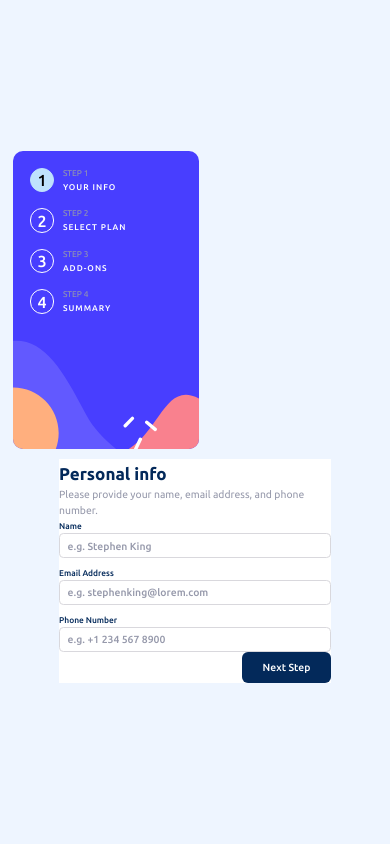
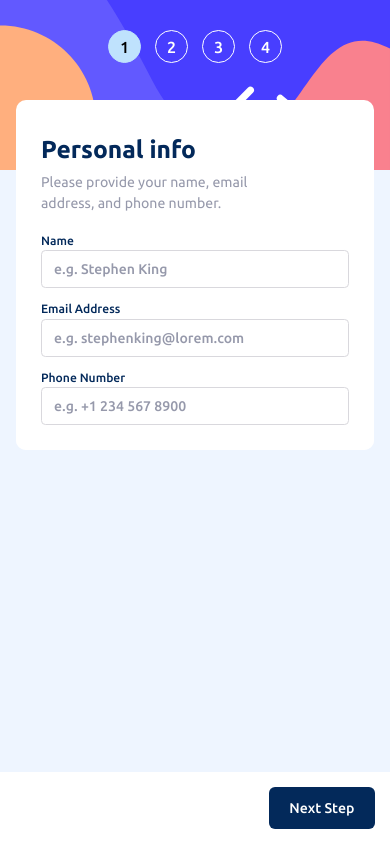
Before and after one commit to EscapismValery/multi-step-form, a React (Create React App) app: page /step2 in a window 390 px wide. Built offline with nearby package versions, Linux system fonts and the light colour scheme.

Commit message:
Адаптация под мобильные устройства

```diff
--- a/src/App.scss
+++ b/src/App.scss
@@ -12,6 +12,11 @@
 	height: 100vh;
 	overflow: hidden;
 	background-color: #EEF5FF;
+	@media screen and (max-width: 767px) {
+		align-items: flex-start;
+		position: relative;
+		overflow-y: auto;
+	}
 }
 /* ----------- Контейнер со всем содержимым ----------- */
 .cardform {
@@ -22,19 +27,26 @@
 	padding: 13px;
 	@media screen and (max-width: 767px) {
 		flex-direction: column;
-		background-color: transparent;
+		margin: 0 16px 100px;
+		width: 100%;
+		z-index: 3;
+		padding: 0;
 	}
 	&__container {
 		display: flex;
 		flex-direction: column;
 		justify-content: space-between;
 		@include adaptive("width", 450, 260, "px");
-		// width: 450px;
 		margin: 20px auto;
 		@include adaptive("margin-top", 20, 10, "px");
 		@include adaptive("margin-bottom", 20, 10, "px");
 		@media screen and (max-width: 767px) {
 			background-color: #fff;
+			width: 100%;
+			height: auto;
+			margin: 100px auto 0px;
+			padding: 25px;
+			border-radius: 10px;
 		}
 	}
 }
@@ -42,33 +54,49 @@
 .sidebar {
 	@include adaptive("width", 275, 180, "px");
 	@include adaptive("height", 568, 280, "px");
-	// width: 275px;
-	// height: 568px;
 	@include adaptive("padding", 30, 16, "px");
-	// padding: 30px;
 	background: url("./images/bg-sidebar-desktop.svg") no-repeat 50% 50%;
 	background-size: cover;
 	border-radius: 10px;
+	@media screen and (max-width: 767px) {
+		position:absolute;
+		top: 0;
+		left: 0;
+		width: 100%;
+		height: 170px;
+		border-radius: 0;
+		background-position: 50% 88%;
+		padding: 30px;
+		z-index: -1;
+	}
+	&__steps {
+		@media screen and (max-width: 767px) {
+			display: flex;
+			justify-content: center;
+			align-items: center;
+			gap: 14px;
+		}
+	}
 }
 .step {
 	display: flex;
 	align-items: center;
-	// gap: 15px;
 	@include adaptive("gap", 15, 8, "px");
 	@include adaptive("margin-bottom", 30, 15, "px");
-	// margin-bottom: 30px;
 	color: #fff;
 	&__number {
 		@include adaptive("width", 33, 24, "px");
 		@include adaptive("height", 33, 24, "px");
-		// width: 33px;
-		// height: 33px;
 		display: flex;
 		justify-content: center;
 		align-items: center;
 		border-radius: 50px;
 		background-color: transparent;
 		border: 1px solid #fff;
+		@media screen and (max-width: 767px) {
+			width: 33px;
+			height: 33px;
+		}
 	}
 	&.active &__number {
 		background-color: #BFE2FD;
@@ -77,14 +105,15 @@
 	}
 	&__text {
 		@include adaptive("height", 33, 22, "px");
-		// height: 33px;
 		display: flex;
 		flex-direction: column;
 		justify-content: space-between;
 		text-transform: uppercase;
-		// font-size: 0.9em;
 		@include adaptive("font-size", 14, 8, "px");
 		line-height: 1;
+		@media screen and (max-width: 767px) {
+			display: none;
+		}
 	}
 	&__id {
 		font-family: "Ubuntu-Regular";
@@ -109,64 +138,62 @@
 		height: 100%;
 	}
 	&__title {
-		@include adaptive("margin-top", 15, 5, "px");
-		@include adaptive("margin-bottom", 10, 5, "px");
-		// margin-top: 15px;
-		// margin-bottom: 10px;
+		@include adaptive("margin-top", 15, 12, "px");
+		@include adaptive("margin-bottom", 10, 10, "px");
 		font-family: Ubuntu-Bold;
-		@include adaptive("font-size", 32, 16, "px");
-		// font-size: 32px;
+		@include adaptive("font-size", 32, 24, "px");
 		color:#03295A;
 	}
 	&__text {
 		color: #9699AB;
 		font-family: Ubuntu-Regular;
-		@include adaptive("font-size", 16, 10, "px");
-		// font-size: 16px;
+		@include adaptive("font-size", 16, 14, "px");
 		line-height: 1.5;
-		@include adaptive("margin-bottom", 30, 2, "px");
-		// margin-bottom: 30px;
+		@include adaptive("margin-bottom", 30, 20, "px");
+		@media screen and (max-width: 767px) {
+			width: 80%;
+		}
 	}
 	&__content {
 		display: flex;
 		flex-direction: column;
-		@include adaptive("gap", 25, 10, "px");
-		// gap: 25px;
+		@include adaptive("gap", 25, 7, "px");
+		@media screen and (max-width: 767px) {
+			gap: 15px;
+		}
 	}
 	/* --- Стили для label и input на 1 странице --- */
 	&__label {
 		display: flex;
 		flex-direction: column;
-		@include adaptive("gap", 10, 2, "px");
-		// gap: 10px;
+		@include adaptive("gap", 10, 3, "px");
 		&-text {
 			display: flex;
 			justify-content: space-between;
 		}
 		&-title {
 			color: #03295A;
-			@include adaptive("font-size", 14, 8, "px");
-			// font-size: 14px;
+			@include adaptive("font-size", 14, 12, "px");
 		}
 		&-error {
 			color: #D63954;
 			font-family: Ubuntu-Bold;
-			@include adaptive("font-size", 14, 8, "px");
-			// font-size: 14px;
+			@include adaptive("font-size", 14, 12, "px");
 		}
 	}
 	&__input {
 		border: 1px solid #D9D8DD;
 		@include adaptive("border-radius", 10, 4, "px");
-		// border-radius: 10px;
-		// padding: 13px 15px;
-		@include adaptive("padding-top", 13, 5, "px");
+		@include adaptive("padding-top", 13, 9, "px");
 		@include adaptive("padding-bottom", 13, 5, "px");
 		@include adaptive("padding-left", 15, 7, "px");
 		@include adaptive("padding-right", 15, 7, "px");
 		@include adaptive("font-size", 16, 10, "px");
-		// font-size: 16px;
 		color: #03295A;
+		@media screen and (max-width: 767px) {
+			padding: 10px 12px;
+			font-size: 14px;
+		}
 	}
 	&__input:focus {
 		border: 1px solid #554F95;
@@ -183,20 +210,22 @@
 		grid-template-columns: 1fr 1fr 1fr;
 		grid-template-rows: 1fr;
 		@include adaptive("grid-column-gap", 18, 12, "px");
-		// grid-column-gap: 18px;
+		@media screen and (max-width: 767px) {
+			grid-template-columns: 1fr;
+			grid-template-rows: 1fr 1fr 1fr;
+			gap: 12px;
+		}
 		& .plan-form {
 			&__item {
 				@include adaptive("padding", 15, 8, "px");
 				@include adaptive("padding-top", 100, 70, "px");
-				// padding: 100px 15px 15px 15px;
 				border: 1px solid #DBDBDD;
 				background-color: #fff;
 				border-radius: 10px;
 				cursor: pointer;
 				display: flex;
 				flex-direction: column;
-				@include adaptive("gap", 10, 4, "px");
-				// gap: 10px;
+				@include adaptive("gap", 10, 6, "px");
 				transition: all .2s ease;
 				&-arcade {
 					background: url("./images/icon-arcade.svg") no-repeat;
@@ -212,6 +241,11 @@
 					background: url("./images/icon-pro.svg") no-repeat;
 					@include adaptive("background-position-x", 15, 8, "px");
 					@include adaptive("background-position-y", 15, 8, "px");
+				}
+				@media screen and (max-width: 767px) {
+					padding: 18px 18px 18px 70px;
+					min-height: 75px;
+					background-position: 16px 16px;
 				}
 			}
 			&__item:hover {
@@ -230,18 +264,15 @@
 			&__title {
 				color: #03295A;
 				font-family: Ubuntu-Bold;
-				@include adaptive("font-size", 16, 10, "px");
-				// font-size: 16px;
+				@include adaptive("font-size", 16, 14, "px");
 			}
 			&__price {
 				color: #9699AB;
-				@include adaptive("font-size", 14, 8, "px");
-				// font-size: 14px;
+				@include adaptive("font-size", 14, 12, "px");
 			}
 			&__free {
 				color: #03295A;
-				@include adaptive("font-size", 12, 6, "px");
-				// font-size: 12px;
+				@include adaptive("font-size", 12, 10, "px");
 				display: none;
 			}
 			&__free.active {
@@ -253,14 +284,16 @@
 		display: flex;
 		justify-content: center;
 		@include adaptive("gap", 20, 10, "px");
-		// gap: 20px;
 		width: 100%;
 		@include adaptive("margin-top", 30, 12, "px");
-		// margin-top: 30px;
 		@include adaptive("padding", 15, 8, "px");
-		// padding: 15px;
 		background-color: #F8F9FE;
 		border-radius: 10px;
+		@media screen and (max-width: 767px) {
+			gap: 20px;
+			padding: 15px;
+			margin-top: 20px;
+		}
 		& .plan-period {
 			&__title {
 				background: transparent;
@@ -270,8 +303,7 @@
 				display: flex;
 				height: 100%;
 				align-items: center;
-				@include adaptive("font-size", 15, 9, "px");
-				// font-size: 16px;
+				@include adaptive("font-size", 15, 13, "px");
 			}
 			&__radio {
 				width: 0;
@@ -289,33 +321,26 @@
 				opacity: 0;
 			}
 			&__switch {
-				@include adaptive("width", 40, 30, "px");
-				// width: 40px;
-				@include adaptive("height", 20, 15, "px");
-				// height: 20px;
 				background-color: #03295A;
 				border-radius: 100px;
 				position: relative;
 				cursor: pointer;
+				width: 40px;
+				height: 20px;
 			}
 			&__switch:before {
 				content: "";
 				position: absolute;
-				@include adaptive("top", 4, 3, "px");
-				@include adaptive("left", 4, 3, "px");
-				// top: 4px;
-				// left: 4px;
-				@include adaptive("width", 12, 9, "px");
-				@include adaptive("height", 12, 9, "px");
-				// width: 12px;
-				// height: 12px;
+				top: 4px;
+				left: 4px;
+				width: 12px;
+				height: 12px;
 				background-color: #fff;
 				border-radius: 100px;
 				transition: left .2s ease;
 			}
 			&__check:checked + .plan-period__switch:before {
-				@include adaptive("left", 24, 18, "px");
-				// left: 24px;
+				left: 24px;
 			}
 		}
 	}
@@ -324,20 +349,28 @@
 		display: flex;
 		flex-direction: column;
 		@include adaptive("gap", 15, 8, "px");
-		// gap: 15px;
+		@media screen and (max-width: 767px) {
+			gap: 12px;
+		}
 		& .addons-form {
 			&__item {
 				display: flex;
 				justify-content: space-between;
 				align-items: center;
-				@include adaptive("padding", 20, 12, "px");
-				// padding: 20px;
+				@include adaptive("padding", 20, 15, "px");
 				border: 1px solid #DBDADF;
 				border-radius: 10px;
-				@include adaptive("height", 80, 46, "px");
-				// height: 80px;
+				@include adaptive("height", 80, 50, "px");
 				cursor: pointer;
 				transition: all .2s ease;
+				@media screen and (max-width: 767px) {
+					min-height: 60px;
+					padding: 15px;
+				}
+				@media screen and (max-width: 375px) {
+					min-height: 54px;
+					padding: 12px;
+				}
 			}
 			&__item:hover {
 				border: 1px solid #524E98;
@@ -352,16 +385,18 @@
 				height: 100%;
 			}
 			&__mark {
-				@include adaptive("width", 20, 16, "px");
-				@include adaptive("height", 20, 16, "px");
-				// width: 20px;
-				// height: 20px;
+				width: 20px;
+				height: 20px;
 				background: transparent;
 				border: 1px solid #E1E0E5;
 				border-radius: 4px;
-				@include adaptive("margin-right", 20, 16, "px");
-				// margin-right: 20px;
+				@include adaptive("margin-right", 20, 15, "px");
 				align-self: center;
+				@media screen and (max-width: 375px) {
+					width: 16px;
+					height: 16px;
+					margin-right: 12px;
+				}
 			}
 			&__text {
 				display: flex;
@@ -372,17 +407,33 @@
 			&__title {
 				color: #03295A;
 				font-family: Ubuntu-Bold;
-				@include adaptive("font-size", 16, 10, "px");
-				// font-size: 16px;
+				@include adaptive("font-size", 16, 13, "px");
+				@media screen and (max-width: 767px) {
+					font-size: 14px;
+				}
+				@media screen and (max-width: 375px) {
+					font-size: 12px;
+				}
 			}
 			&__desc {
 				color: #9699AB;
-				@include adaptive("font-size", 14, 8, "px");
-				// font-size: 14px;
+				@include adaptive("font-size", 14, 11, "px");
+				@media screen and (max-width: 767px) {
+					font-size: 12px;
+				}
+				@media screen and (max-width: 375px) {
+					font-size: 10px;
+				}
 			}
 			&__price {
 				color: #524E9B;
-				@include adaptive("font-size", 15, 9, "px");
+				@include adaptive("font-size", 15, 13, "px");
+				@media screen and (max-width: 767px) {
+					font-size: 13px;
+				}
+				@media screen and (max-width: 375px) {
+					font-size: 11px;
+				}
 			}
 			&__check {
 				width: 0;
@@ -408,15 +459,16 @@
 				@include adaptive("padding-bottom", 25, 10, "px");
 				@include adaptive("padding-left", 20, 10, "px");
 				@include adaptive("padding-right", 20, 10, "px");
-				// padding: 25px 20px;
 				background-color: #F8F9FE;
+				@media screen and (max-width: 767px) {
+					padding: 20px 15px;
+				}
 			}
 			&__plan {
 				display: flex;
 				justify-content: space-between;
 				align-items: center;
-				// margin-bottom: 25px;
-				@include adaptive("margin-bottom", 25, 15, "px");
+				@include adaptive("margin-bottom", 25, 13, "px");
 				&-info {
 					display: flex;
 					flex-direction: column;
@@ -426,34 +478,28 @@
 				&-price {
 					color: #052857;
 					font-family: Ubuntu-Bold;
-					@include adaptive("font-size", 18, 12, "px");
-					// font-size: 18px;
+					@include adaptive("font-size", 18, 14, "px");
 				}
 			}
 			&__title {
 				color: #052857;
 				font-family: Ubuntu-Bold;
-				@include adaptive("font-size", 18, 12, "px");
-				// font-size: 18px;
+				@include adaptive("font-size", 18, 14, "px");
 			}
 			&__text {
-				@include adaptive("font-size", 16, 10, "px");
-				// font-size: 16px;
+				@include adaptive("font-size", 16, 12, "px");
 			}
 			&__change {
 				color: #9999A3;
 				text-decoration: underline;
 				background: none;
-				@include adaptive("font-size", 16, 10, "px");
-				// font-size: 16px;
+				@include adaptive("font-size", 16, 12, "px");
 			}
 			&__addons {
 				display: flex;
 				flex-direction: column;
 				@include adaptive("gap", 25, 15, "px");
-				// gap: 25px;
-				@include adaptive("padding-top", 25, 15, "px");
-				// padding-top: 25px;
+				@include adaptive("padding-top", 25, 13, "px");
 				border-top: 1px solid #E7E8ED;
 			}
 			&__addons-item {
@@ -462,8 +508,7 @@
 			}
 			&__addons-price {
 				color: #052857;
-				@include adaptive("font-size", 16, 10, "px");
-				// font-size: 16px;
+				@include adaptive("font-size", 16, 12, "px");
 			}
 			&__text {
 				color: #9999A3;
@@ -475,11 +520,13 @@
 				@include adaptive("padding-right", 20, 10, "px");
 				display: flex;
 				justify-content: space-between;
+				@media screen and (max-width: 767px) {
+					padding: 20px 15px 0;
+				}
 			}
 			&__total-price {
 				color: #483EFF;
-				@include adaptive("font-size", 20, 14, "px");
-				// font-size: 20px;
+				@include adaptive("font-size", 20, 16, "px");
 				font-family: Ubuntu-Bold;
 			}
 		}
@@ -505,9 +552,18 @@
 	width: 100%;
 	display: flex;
 	justify-content: space-between;
+	@media screen and (max-width: 767px) {
+		position: fixed;
+		bottom: 0;
+		left: 0;
+		width: 100vw;
+		height: 72px;
+		background-color: #fff;
+		padding: 15px;
+	}
 	& button {
-		@include adaptive("font-size", 16, 10, "px");
-		// font-size: 16px;
+		@include adaptive("font-size", 16, 14, "px");
+		line-height: 1;
 	}
 }
 .button {
```
Also changed, not shown: 6 other files (tests, documents, lock files or other folders).
